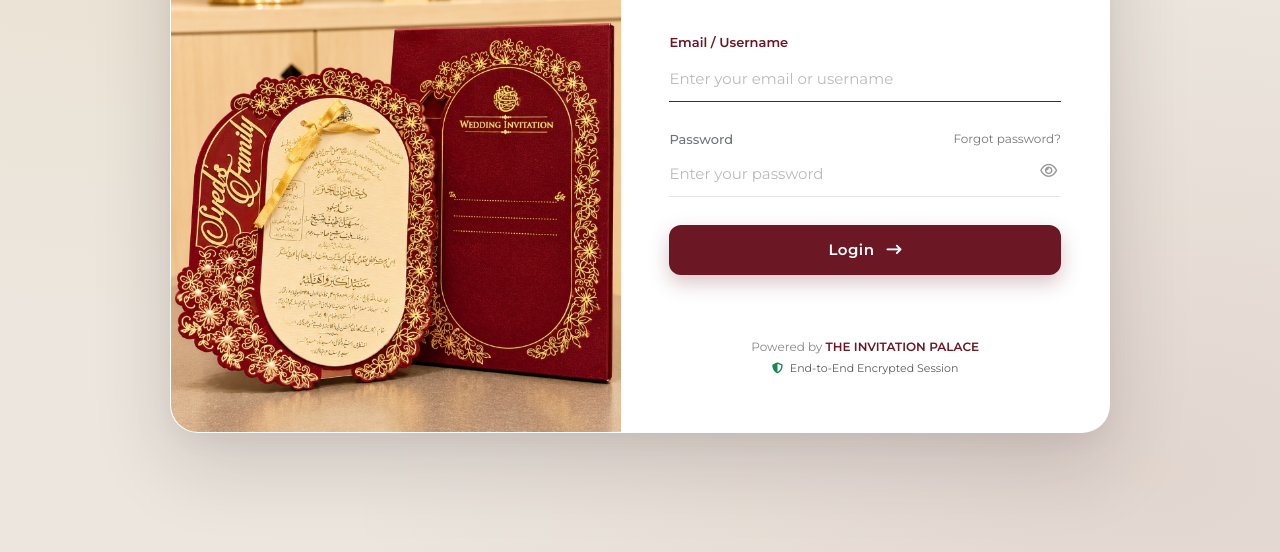
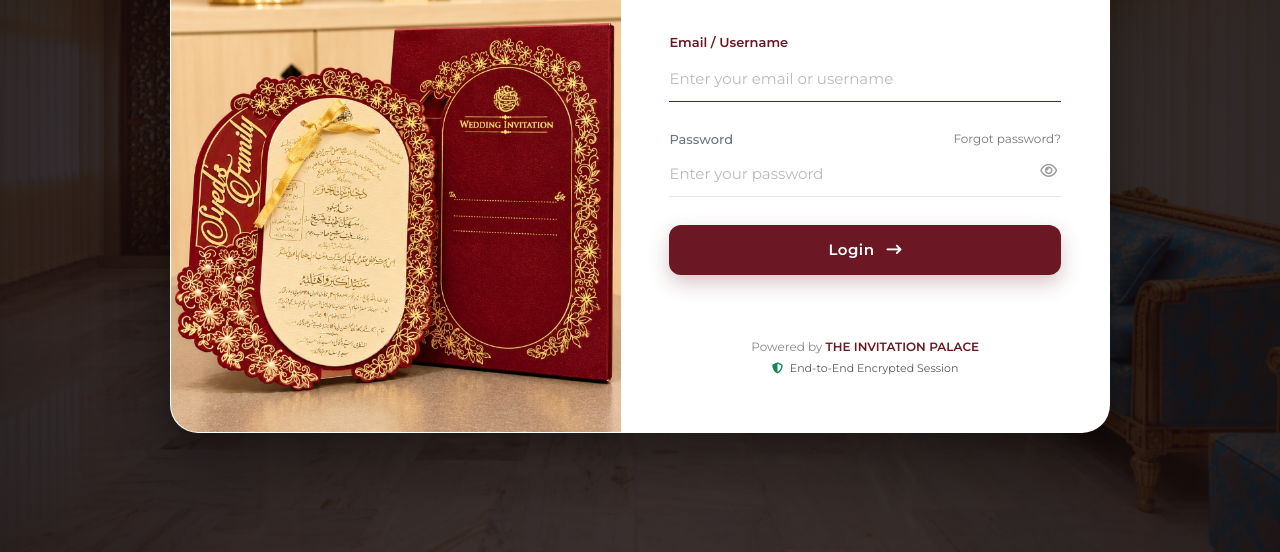
Before and after one commit to Mohd-amer123/invitation-palace, a website: page public/login.html in a window 1280 px wide. Shown: the part 248-800 px from the top of the page. Drawn offline with nearby package versions, Linux system fonts and the light colour scheme; no server answers; a web font is replaced by a local one.

Commit message:
feat(login): set showroom image as low-opacity background behind login section

```diff
--- a/public/login.html
+++ b/public/login.html
@@ -32,13 +32,39 @@
       display: flex;
       align-items: center;
       justify-content: center;
-      background: #ECE6DE;
-      background-image:
-        radial-gradient(at 10% 10%, rgba(212, 175, 55, 0.08) 0px, transparent 50%),
-        radial-gradient(at 90% 90%, rgba(107, 23, 36, 0.08) 0px, transparent 50%);
+      background: #140C0E;
       font-family: 'Montserrat', sans-serif;
       padding: 24px 16px;
       color: var(--palace-charcoal);
+      position: relative;
+      overflow-x: hidden;
+    }
+
+    /* Showroom Background with Low Opacity */
+    body::before {
+      content: '';
+      position: fixed;
+      top: 0;
+      left: 0;
+      width: 100%;
+      height: 100%;
+      background: url('images/login-bg.jpg?v=1') center center / cover no-repeat;
+      opacity: 0.38;
+      z-index: 0;
+      pointer-events: none;
+    }
+
+    /* Ambient Warm Vignette Overlay */
+    body::after {
+      content: '';
+      position: fixed;
+      top: 0;
+      left: 0;
+      width: 100%;
+      height: 100%;
+      background: radial-gradient(circle at center, rgba(20, 12, 14, 0.3) 0%, rgba(20, 12, 14, 0.75) 100%);
+      z-index: 0;
+      pointer-events: none;
     }
 
     /* Main Modal Card */
@@ -48,11 +74,12 @@
       min-height: 560px;
       background: #FFFFFF;
       border-radius: 28px;
-      box-shadow: 0 30px 80px rgba(40, 20, 25, 0.16), 0 8px 24px rgba(0, 0, 0, 0.04);
+      box-shadow: 0 35px 90px rgba(0, 0, 0, 0.45), 0 10px 30px rgba(0, 0, 0, 0.2);
       display: flex;
       overflow: hidden;
-      border: 1px solid rgba(255, 255, 255, 0.8);
+      border: 1px solid rgba(255, 255, 255, 0.18);
       position: relative;
+      z-index: 1;
     }
 
     /* Left Side - Pure Hero Wedding Image */
```
Also changed, not shown: public/images/login-bg.jpg (added).
